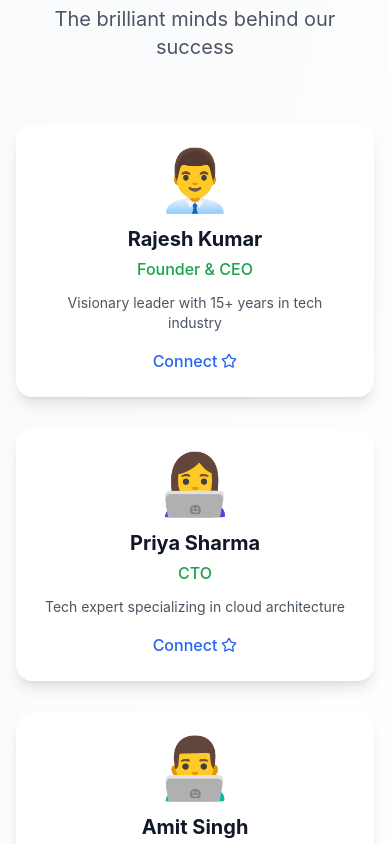
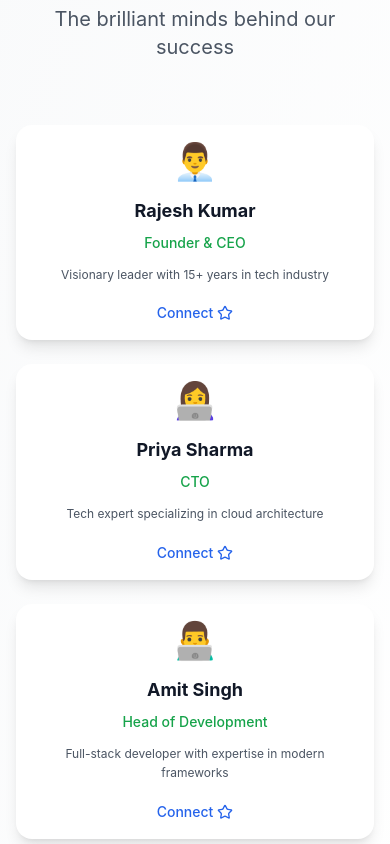
Before and after one commit to kushvardhan/jankiinfotech, a Next.js app: page /about in a window 390 px wide. Shown: the part 1980-2824 px from the top of the page. Built offline with nearby package versions, Linux system fonts and the light colour scheme.

Commit message:
simple UI which goes smoothly while scrolling

```diff
--- a/src/app/(home)/page.tsx
+++ b/src/app/(home)/page.tsx
@@ -2,6 +2,7 @@
 
 import AboutSection from "@/components/AboutSection";
 import ContactSection from "@/components/ContactSection";
+import FadeInSection from "@/components/FadeInSection";
 import Features from "@/components/Features";
 import Footer from "@/components/Footer";
 import HeroSection from "@/components/HeroSection";
@@ -15,12 +16,31 @@ export default function Home() {
     <main className="min-h-screen bg-white overflow-x-hidden">
       <Navbar />
       <HeroSection />
+
+      <FadeInSection delay={100}>
         <Features />
+      </FadeInSection>
+
+      <FadeInSection delay={200}>
         <TechnologiesSection />
+      </FadeInSection>
+
+      <FadeInSection delay={100}>
         <WorkflowSection />
+      </FadeInSection>
+
+      <FadeInSection delay={200}>
         <ServicesSection />
+      </FadeInSection>
+
+      <FadeInSection delay={100}>
         <AboutSection />
+      </FadeInSection>
+
+      <FadeInSection delay={200}>
         <ContactSection />
+      </FadeInSection>
+
       <Footer />
     </main>
   );
--- a/src/app/about/page.tsx
+++ b/src/app/about/page.tsx
@@ -1,8 +1,8 @@
 "use client";
 
-import { Button } from "@/components/ui/button";
 import { Navbar } from "@/components/Navbar";
 import SmallFooter from "@/components/SmallFooter";
+import { Button } from "@/components/ui/button";
 import {
   Award,
   Building,
@@ -253,11 +253,11 @@ export default function AboutPage() {
                     Our Mission
                   </h3>
                   <p className="text-lg text-gray-600 leading-relaxed">
-                  To democratize technology and make it accessible to everyone.
-                  We believe that every business, regardless of size, deserves
-                  world-class digital solutions. Our mission is to bridge the
-                  technology gap and empower our clients with innovative tools
-                  that drive growth and success.
+                    To democratize technology and make it accessible to
+                    everyone. We believe that every business, regardless of
+                    size, deserves world-class digital solutions. Our mission is
+                    to bridge the technology gap and empower our clients with
+                    innovative tools that drive growth and success.
                   </p>
                 </div>
               )}
@@ -269,9 +269,9 @@ export default function AboutPage() {
                     Our Vision
                   </h3>
                   <p className="text-lg text-gray-600 leading-relaxed">
-                  To become the leading technology partner in Bihar and beyond,
-                  known for innovation, quality, and social impact. We envision
-                  a future where technology serves humanity, creates
+                    To become the leading technology partner in Bihar and
+                    beyond, known for innovation, quality, and social impact. We
+                    envision a future where technology serves humanity, creates
                     opportunities, and builds a more connected and prosperous
                     world for all.
                   </p>
@@ -316,23 +316,27 @@ export default function AboutPage() {
               </p>
             </div>
 
-          <div className="grid md:grid-cols-2 lg:grid-cols-4 gap-8">
+            <div className="grid sm:grid-cols-2 lg:grid-cols-4 gap-6">
               {team.map((member, index) => (
                 <div
                   key={index}
-                className="bg-white rounded-2xl p-6 text-center shadow-lg hover:shadow-2xl transition-all duration-300 hover:scale-105"
+                  className="bg-white rounded-2xl p-4 sm:p-6 text-center shadow-lg hover:shadow-xl transition-shadow duration-300"
                 >
-                <div className="text-6xl mb-4">{member.image}</div>
-                <h3 className="text-xl font-bold text-gray-900 mb-1">
+                  <div className="text-4xl sm:text-6xl mb-4">
+                    {member.image}
+                  </div>
+                  <h3 className="text-lg sm:text-xl font-bold text-gray-900 mb-2 break-words">
                     {member.name}
                   </h3>
-                <p className="text-green-600 font-medium mb-3">{member.role}</p>
-                <p className="text-gray-600 text-sm mb-4">
+                  <p className="text-green-600 font-medium mb-3 text-sm sm:text-base break-words">
+                    {member.role}
+                  </p>
+                  <p className="text-gray-600 text-xs sm:text-sm mb-4 leading-relaxed break-words">
                     {member.description}
                   </p>
                   <Link
                     href={member.linkedin}
-                  className="inline-flex items-center text-blue-600 hover:text-blue-700 font-medium"
+                    className="inline-flex items-center text-blue-600 hover:text-blue-700 font-medium text-sm"
                   >
                     Connect <Star className="w-4 h-4 ml-1" />
                   </Link>
--- /dev/null
+++ b/src/components/FadeInSection.tsx
@@ -0,0 +1,58 @@
+"use client";
+
+import { useEffect, useRef, useState } from "react";
+
+interface FadeInSectionProps {
+  children: React.ReactNode;
+  className?: string;
+  delay?: number;
+}
+
+export default function FadeInSection({
+  children,
+  className = "",
+  delay = 0
+}: FadeInSectionProps) {
+  const [isVisible, setIsVisible] = useState(false);
+  const ref = useRef<HTMLDivElement>(null);
+
+  useEffect(() => {
+    const observer = new IntersectionObserver(
+      ([entry]) => {
+        if (entry.isIntersecting) {
+          setTimeout(() => {
+            setIsVisible(true);
+          }, delay);
+          observer.unobserve(entry.target);
+        }
+      },
+      {
+        threshold: 0.1,
+        rootMargin: "50px",
+      }
+    );
+
+    if (ref.current) {
+      observer.observe(ref.current);
+    }
+
+    return () => {
+      if (ref.current) {
+        observer.unobserve(ref.current);
+      }
+    };
+  }, [delay]);
+
+  return (
+    <div
+      ref={ref}
+      className={`transition-all duration-700 ease-out ${
+        isVisible
+          ? "opacity-100 translate-y-0"
+          : "opacity-0 translate-y-8"
+      } ${className}`}
+    >
+      {children}
+    </div>
+  );
+}
```
Lines whose indentation alone changed are shown as unchanged.
